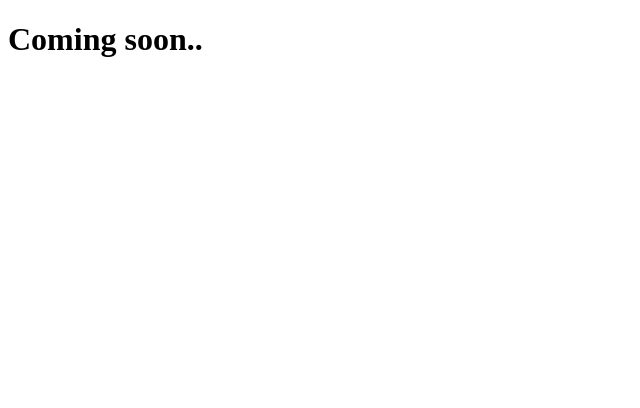
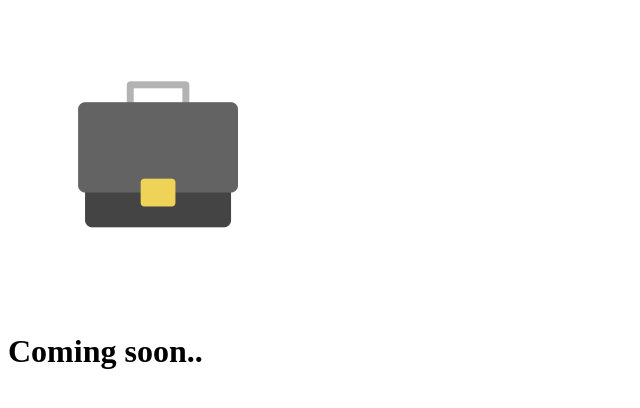
Before and after one commit to magdacembor/git-101, a plain HTML site: page index.html in a window 1280 px wide. Shown: the whole page, without its empty margins (0-640 px from the left). Drawn offline with Linux system fonts and the light colour scheme.

Commit message:
added a logo

```diff
--- a/index.html
+++ b/index.html
@@ -4,6 +4,7 @@
 	<title>Title</title>
 </head>
 <body>
+	<img src="briefcase.png" alt="">
 	<h1>Coming soon..</h1>
 </body>
 </html>
```
Also changed, not shown: briefcase.png (added).
